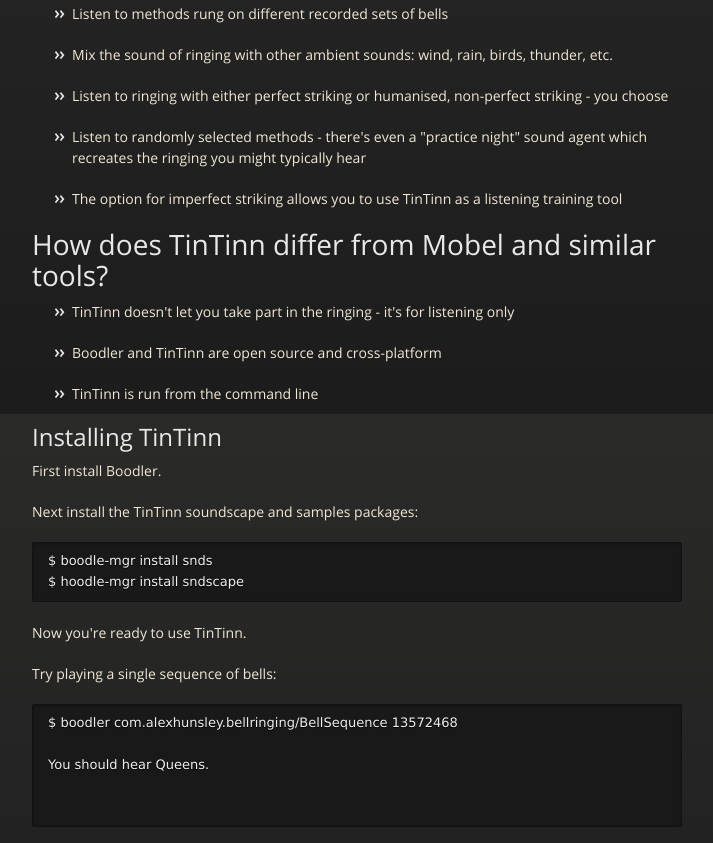
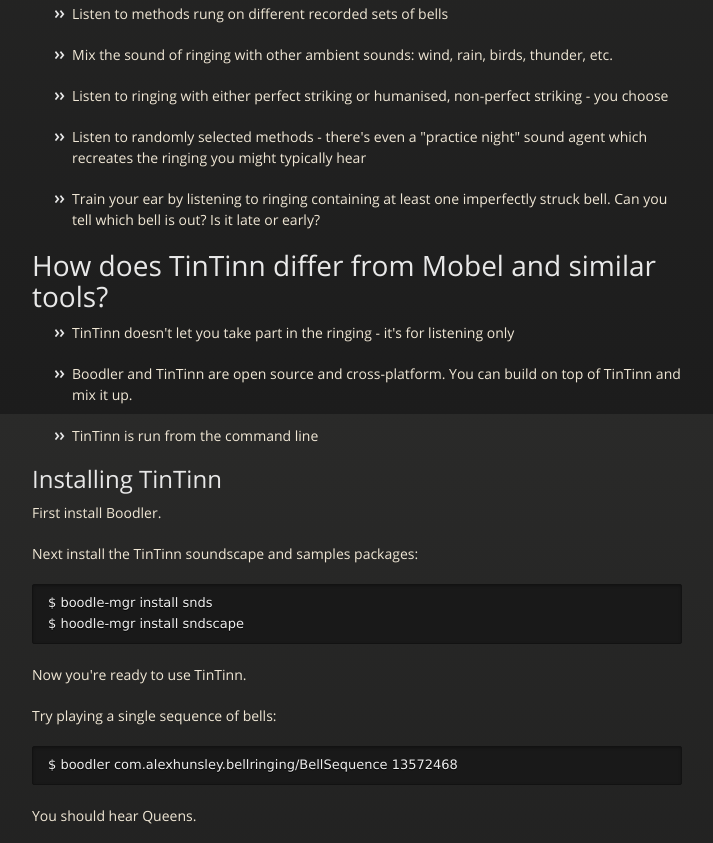
Before and after one commit to alexhunsley/TinTinn, a plain HTML site: page index.html in a window 1280 px wide. Shown: the part 386-1229 px from the top of the page, without its empty margins (283-996 px from the left). Drawn offline with nearby package versions, Linux system fonts and the light colour scheme.

Commit message:
Create gh-pages branch via GitHub

```diff
--- a/index.html
+++ b/index.html
@@ -50,13 +50,13 @@
 <li><p>Mix the sound of ringing with other ambient sounds: wind, rain, birds, thunder, etc.</p></li>
 <li><p>Listen to ringing with either perfect striking or humanised, non-perfect striking - you choose</p></li>
 <li><p>Listen to randomly selected methods - there's even a "practice night" sound agent which recreates the ringing you might typically hear</p></li>
-<li><p>The option for imperfect striking allows you to use TinTinn as a listening training tool</p></li>
+<li><p>Train your ear by listening to ringing containing at least one imperfectly struck bell. Can you tell which bell is out? Is it late or early?</p></li>
 </ul><h1>
 <a name="how-does-tintinn-differ-from-mobel-and-similar-tools" class="anchor" href="#how-does-tintinn-differ-from-mobel-and-similar-tools"><span class="octicon octicon-link"></span></a>How does TinTinn differ from Mobel and similar tools?</h1>
 
 <ul>
 <li><p>TinTinn doesn't let you take part in the ringing - it's for listening only</p></li>
-<li><p>Boodler and TinTinn are open source and cross-platform</p></li>
+<li><p>Boodler and TinTinn are open source and cross-platform. You can build on top of TinTinn and mix it up.</p></li>
 <li><p>TinTinn is run from the command line</p></li>
 </ul><h2>
 <a name="installing-tintinn" class="anchor" href="#installing-tintinn"><span class="octicon octicon-link"></span></a>Installing TinTinn</h2>
@@ -74,11 +74,9 @@ $ hoodle-mgr install sndscape
 <p>Try playing a single sequence of bells:</p>
 
 <pre><code>$ boodler com.alexhunsley.bellringing/BellSequence 13572468
+</code></pre>
 
-You should hear Queens.
-
-
-</code></pre>
+<p>You should hear Queens.</p>
 
 <h3>
 <a name="welcome-to-github-pages" class="anchor" href="#welcome-to-github-pages"><span class="octicon octicon-link"></span></a>Welcome to GitHub Pages.</h3>
```
Also changed, not shown: params.json (+1 -1 lines).
